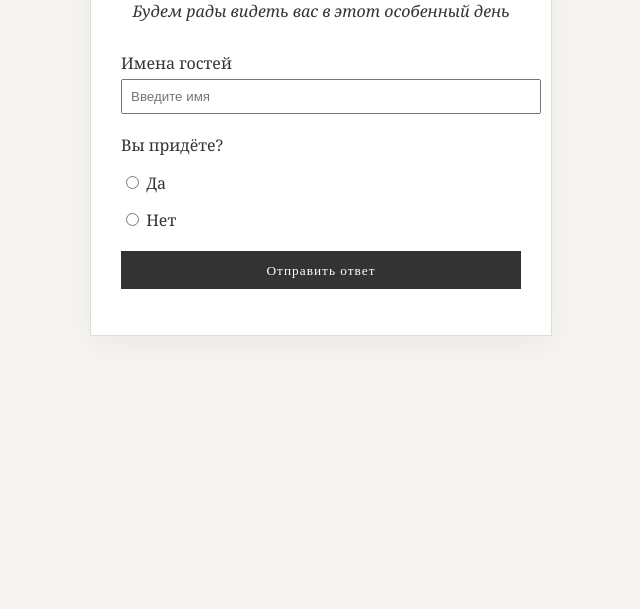
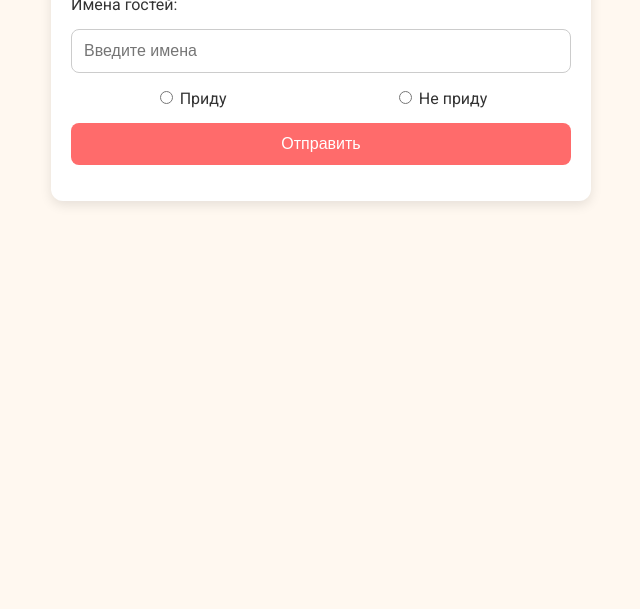
Before and after one commit to Khaera/wedding_invite, a website: page index.html in a window 1280 px wide. Shown: the part 191-800 px from the top of the page, without its empty margins (319-959 px from the left). Drawn offline with nearby package versions, Linux system fonts and the light colour scheme.

Commit message:
add adaptive

```diff
--- a/index.html
+++ b/index.html
@@ -2,33 +2,31 @@
 <html lang="ru">
 <head>
   <meta charset="UTF-8">
+  <meta name="viewport" content="width=device-width, initial-scale=1.0">
   <title>Приглашение на свадьбу</title>
+
+  <!-- Google Fonts -->
+  <link rel="preconnect" href="https://fonts.googleapis.com">
+  <link rel="preconnect" href="https://fonts.gstatic.com" crossorigin>
+  <link href="https://fonts.googleapis.com/css2?family=Great+Vibes&family=Roboto:wght@400;500&display=swap" rel="stylesheet">
+
   <link rel="stylesheet" href="style.css">
-  <link href="https://fonts.googleapis.com/css2?family=Playfair+Display:wght@500;600&display=swap" rel="stylesheet">
 </head>
 <body>
-
   <div class="container">
-  <h1>Приглашение на свадьбу</h1>
-  <p class="subtitle">Будем рады видеть вас в этот особенный день</p>
+    <h1>💍 Наше свадебное приглашение</h1>
+    <p>Пожалуйста, подтвердите своё присутствие:</p>
 
     <form id="inviteForm">
-    <label>
-      Имена гостей
-      <input type="text" id="names" required placeholder="Введите имя">
-    </label>
+      <label for="names">Имена гостей:</label>
+      <input type="text" id="names" name="names" placeholder="Введите имена" required>
 
       <div class="radio-group">
-      <p>Вы придёте?</p>
-      <label>
-        <input type="radio" name="visit" value="Да" required> Да
-      </label>
-      <label>
-        <input type="radio" name="visit" value="Нет"> Нет
-      </label>
+        <label><input type="radio" name="visit" value="Да" required> Приду</label>
+        <label><input type="radio" name="visit" value="Нет"> Не приду</label>
       </div>
 
-    <button type="submit">Отправить ответ</button>
+      <button type="submit">Отправить</button>
     </form>
 
     <p id="status"></p>
--- a/style.css
+++ b/style.css
@@ -1,62 +1,98 @@
+/* Основные стили */
 body {
-  font-family: Georgia, serif;
-  background: #f7f5f2;
+  font-family: 'Roboto', sans-serif;
+  background: #fff8f0;
   color: #333;
+  margin: 0;
+  padding: 0;
 }
 
 .container {
-  max-width: 400px;
-  margin: 80px auto;
-  padding: 30px;
+  max-width: 500px;
+  margin: 40px auto;
+  padding: 20px;
   background: #fff;
-  border: 1px solid #ddd;
-  box-shadow: 0 10px 30px rgba(0,0,0,0.05);
+  border-radius: 12px;
+  box-shadow: 0 4px 12px rgba(0,0,0,0.1);
 }
 
 h1 {
+  font-family: 'Great Vibes', cursive;
+  font-size: 2.2rem;
   text-align: center;
-  font-family: 'Playfair Display', serif;
-  font-size: 32px;
-  margin-bottom: 10px;
+  margin-bottom: 20px;
+  color: #ff4b4b;
 }
 
-.subtitle {
+p {
+  font-family: 'Roboto', sans-serif;
+  font-size: 1rem;
   text-align: center;
-  margin-bottom: 30px;
-  font-style: italic;
 }
 
-label {
-  display: block;
-  margin-bottom: 15px;
+/* Форма */
+form {
+  display: flex;
+  flex-direction: column;
+  gap: 15px;
 }
 
 input[type="text"] {
-  width: 100%;
-  padding: 8px;
-  margin-top: 5px;
+  padding: 12px;
+  font-size: 1rem;
+  border-radius: 8px;
+  border: 1px solid #ccc;
 }
 
 .radio-group {
-  margin: 20px 0;
+  display: flex;
+  justify-content: space-around;
+  font-size: 1rem;
+}
+
+.radio-group label {
+  cursor: pointer;
 }
 
 button {
-  width: 100%;
-  padding: 10px;
-  background: #333;
+  padding: 12px;
+  font-size: 1rem;
+  background: #ff6b6b;
   color: #fff;
   border: none;
+  border-radius: 8px;
   cursor: pointer;
-  font-family: 'Playfair Display', serif;
-  letter-spacing: 1px;
+  transition: background 0.3s;
 }
 
 button:hover {
-  background: #555;
+  background: #ff4b4b;
 }
 
 #status {
   margin-top: 15px;
   text-align: center;
+  font-weight: bold;
 }
+
+/* Адаптив */
+@media (max-width: 600px) {
+  .container {
+    margin: 20px;
+    padding: 15px;
+  }
+
+  h1 {
+    font-size: 1.8rem;
+  }
+
+  input[type="text"], button {
+    font-size: 1rem;
+  }
+
+  .radio-group {
+    flex-direction: column;
+    gap: 10px;
+    align-items: center;
+  }
+}
```
Lines whose indentation alone changed are shown as unchanged.
